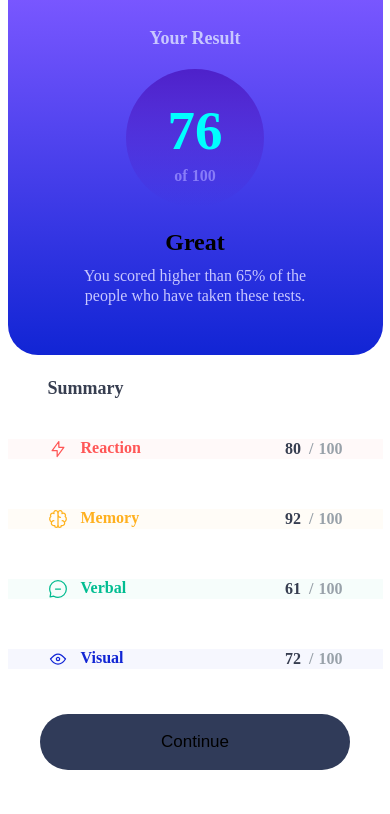
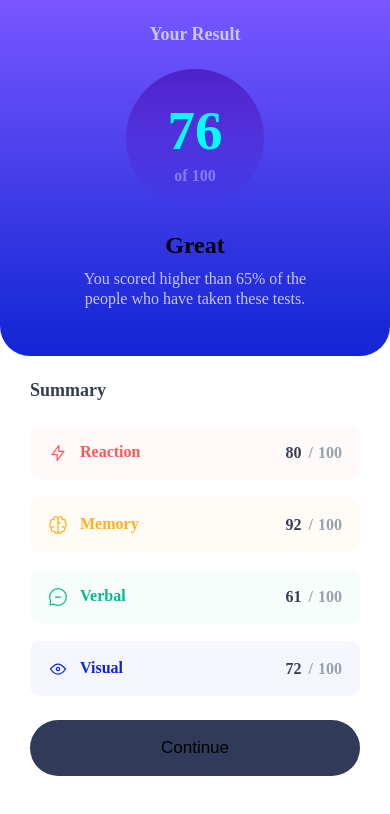
Before and after one commit to GonzaloGC/results-summary-component-main, a React (Vite) app: page / in a window 390 px wide. Shown: the top 814 px of the page. Built offline with nearby package versions, Linux system fonts and the light colour scheme.

Commit message:
improved mobile styles

```diff
--- a/src/App.css
+++ b/src/App.css
@@ -5,10 +5,16 @@
   margin-top: 15px;
 }
 .container{
-  width: 375px;
+  width: 100vw;
 }
-
-@media (min-width: 768px) {
+@media (width>= 450px) {
+  .container{
+    width: 375px;
+    border-radius: 30px;
+    box-shadow: 0 0px 50px 10px hsla(0, 0%, 0%, 0.120);
+  }
+}
+@media (width >= 768px) {
   .container {
     box-shadow: 0 0px 50px 10px hsla(0, 0%, 0%, 0.120);
     border-radius: 30px;
@@ -16,8 +22,8 @@
     justify-content: center;
     align-items: center;
     align-self: center;
+    width: 100%;
   }
-
   .groupInfoData {
     gap: 55px;
   }
--- a/src/components/Button/Button.css
+++ b/src/components/Button/Button.css
@@ -1,23 +1,34 @@
 .buttonContinue {
-  width: 310px;
+  /* width: 310px; */
+  width: 100%;
   height: 56px;
   border-radius: 30px;
   background-color: #303b59;
   border: none;
   cursor: pointer;
   font-size: 17px;
-  margin-top: 35px;
+  /* margin-top: 35px; */
   transition: background-color 0.3s ease-in-out;
   font-weight: 500;
+  outline: none;
+  -webkit-tap-highlight-color: transparent;
 }
 .buttonContinue:hover {
+  border-radius: 30px;
   background-color: #4c37f4;
   transition: background-color 0.3s ease-in-out;
-  /* background-image: linear-gradient(
-    to bottom,
-    hsl(252, 100%, 67%),
-    hsl(234, 85%, 45%)
-  ); */
+}
+
+.buttonContinue:active{
+  border-radius: 30px;
+}
+.buttonContinue:focus{
+  outline: none;
+  border-radius: 30px;
+}
+button:focus{
+  outline: none;
+  border-radius: 30px;
 }
 
 @media (width >= 768px) {
@@ -25,7 +36,4 @@
     margin-top: 0;
     width: 285px;
   }
-  /* .buttonContinue:hover {
-    background-color: #4c37f4;
-  } */
 }
--- a/src/components/Header/Header.css
+++ b/src/components/Header/Header.css
@@ -2,22 +2,20 @@ header {
   display: flex;
   flex-direction: column;
   align-items: center;
-  width: 375px;
-  height: 355px;
+  width: 100vw;
+  height: 356px;
   background-image: linear-gradient(to bottom, hsl(252, 100%, 67%), hsl(234, 85%, 45%));
   border-radius: 0 0 30px 30px;
-  padding: 28px 30px 30px 30px;
+  padding: 24px 30px 30px 30px;
   box-sizing: border-box;
 }
-
 .title {
   font-size: 18px;
   color: hsl(241, 100%, 89%);
   text-align: center;
   margin: 0;
-  padding-bottom: 20px;
+  padding-bottom: 24px;
 }
-
 .circleNumber {
   background-image: linear-gradient(to bottom, hsla(256, 72%, 46%, 1), hsla(241, 72%, 46%, 0));
   width: 138px;
@@ -38,7 +36,6 @@ header {
   flex-direction: column;
   margin: 0;
   padding: 0;
-
 }
 .soloNummber {
   font-size: 55px;
@@ -57,29 +54,30 @@ header {
   justify-content: center;
   align-items: center;
 }
-
 .continer-subtitle-paragraph{
   display: flex;
   flex-direction: column;
   justify-content: center;
   gap: 10px;
-  /* gap: 17px; */
-  padding-top: 22px;
+  padding-top: 25px;
 }
 .subtitle{
   margin: 0;
   text-align: center;
-  /* margin-top: 25px;
-  margin-bottom: 0px; */
 }
-
 .paragraphResult {
   color: hsl(241, 100%, 89%);
   text-align: center;
   max-width: 260px;
   line-height: 20px;
   margin: 0;
-  /* margin-top: 15px; */
+}
+
+@media (width >= 450px){
+  header {
+    width: 375px;
+    border-radius: 30px;
+  }
 }
 
 @media (width >= 768px){
@@ -89,26 +87,18 @@ header {
     border-radius: 30px;
     padding: 38px 40px 40px 40px;
     box-sizing: border-box;
-
-    /* gap: 35px; */
   }
-
   .title {
     font-size: 24px;
     color: hsl(241, 100%, 89%);
     text-align: center;
     padding-bottom: 35px;
-    /* margin-top: 38px;
-    margin-bottom: 20px; */
   }
-
   .circleNumber {
     background-image: linear-gradient(to bottom, hsla(256, 72%, 46%, 1), hsla(241, 72%, 46%, 0));
     width: 200px;
     height: 200px;
     border-radius: 50%;
-    /* padding-bottom: 30px; */
-    /* margin-top: 15px; */
   }
   .container-info-circle{
     width: 200px;
@@ -119,16 +109,13 @@ header {
     flex-direction: column;
     margin: 0;
     padding: 0;
-    /* gap: 10px; */
   }
-
   .soloNummber {
     font-size: 71px;
     margin: 0;
     padding: 0 0 18px 0;
     line-height: 55px;
     position: relative;
-
   }
   .continer-numberOf{
     position: absolute;
@@ -150,11 +137,8 @@ header {
     font-size: 30px;
     text-align: center;
   }
-
   .paragraphResult {
     font-size: 18px;
-    /* margin-top: 15px; */
     line-height: 22.5px;
   }
-
 }
--- a/src/components/InfoData/InfoData.css
+++ b/src/components/InfoData/InfoData.css
@@ -1,19 +1,25 @@
 .info-data {
+  /* border: 1px solid black; */
   display: flex;
   justify-content: space-between;
   align-items: center;
-  width: 375px;
+  /* width: 313px; */
+  width: 100%;
+  height: 55px;
+  border-radius: 10px;
+  padding: 18px;
+  box-sizing: border-box;
 }
 
 .icon-Info {
   display: flex;
-  gap: 13px;
-  margin-left: 40px;
+  gap: 12px;
+  /* margin-left: 40px; */
 }
 
 .numOfNum{
   color: #98a1a9;
-  margin-right: 40px;
+  /* margin-right: 5px; */
   display: flex;
   gap: 5px;
   font-weight: bolder;
@@ -43,20 +49,24 @@
 
 .red{
   background-color: hsla(0, 100%, 67%, 0.035);
+  /* background-color: hsla(0, 100%, 67%, 0.495); */
 }
 .yellow{
-  background-color: hsl(39, 100%, 56%, 0.035);
+  background-color: hsla(39, 100%, 56%, 0.035);
+  /* background-color: hsla(39, 100%, 56%, 0.619); */
 }
 .green{
-  background-color: hsl(166, 100%, 37%, 0.035);
+  background-color: hsla(166, 100%, 37%, 0.035);
+  /* background-color: hsla(166, 100%, 37%, 0.477); */
 }
 .blue{
-  background-color: hsl(234, 85%, 45%, 0.035);
+  background-color: hsla(234, 85%, 45%, 0.035);
+  /* background-color: hsla(234, 85%, 45%, 0.455); */
 }
 
 .boldNumber {
   color: #373e50;
-  margin-right: 3px;
+  margin-right: 2px;
 }
 
 @media (width >= 768px){
@@ -76,5 +86,4 @@
   .texto {
     font-weight: 600;
   }
-
 }
--- a/src/components/SectionInfo/SectionInfo.css
+++ b/src/components/SectionInfo/SectionInfo.css
@@ -1,22 +1,23 @@
 .infoSummary {
-  padding: 20px;
   box-sizing: border-box;
-  /* height: 477px; */
   display: flex;
   flex-direction: column;
   justify-content: space-around;
   align-items: center;
-  gap: 10px;
-  /* max-height: 100vh; */
-  /* border: 1px solid black; */
-
+  gap: 24px;
+  padding: 24px 30px 30px 30px;
+}
+.groupInfoData{
+  width: 100%;
+  gap: 17px;
+  margin: 0;
+  /* padding-bottom: px; */
 }
 
 @media (width >= 768px) {
   .groupInfoData{
     gap: 18px;
     margin: 0;
-    /* padding-bottom: 10px; */
     padding-bottom: 41px;
   }
   .infoSummary{
@@ -26,7 +27,5 @@
     width: 368px;
     margin: 0;
     gap: 0;
-    /* justify-content: flex-start; */
-    /* align-items: flex-start; */
   }
 }
--- a/src/components/TitleSectionInfo/TitleSectionInfo.css
+++ b/src/components/TitleSectionInfo/TitleSectionInfo.css
@@ -2,8 +2,9 @@
   align-self: flex-start;
   color: #373e50;
   font-size: large;
-  margin-left: 20px;
-  margin-top: 3px;
+  margin: 0;
+  /* margin-left: 20px;
+  margin-top: 3px; */
 }
 
 @media ( width >= 768px){
--- a/src/index.css
+++ b/src/index.css
@@ -28,8 +28,16 @@ body {
   justify-content: center;
   align-content: center;
 }
-
-@media (min-width: 768px) {
+@media (width>= 450px) {
+  body {
+    display: flex;
+    /* place-items: center; */
+    justify-content: center;
+    align-items: center;
+    align-content: center;
+  }
+}
+@media (width >= 768px) {
   body {
     display: flex;
     align-items: center;
```
